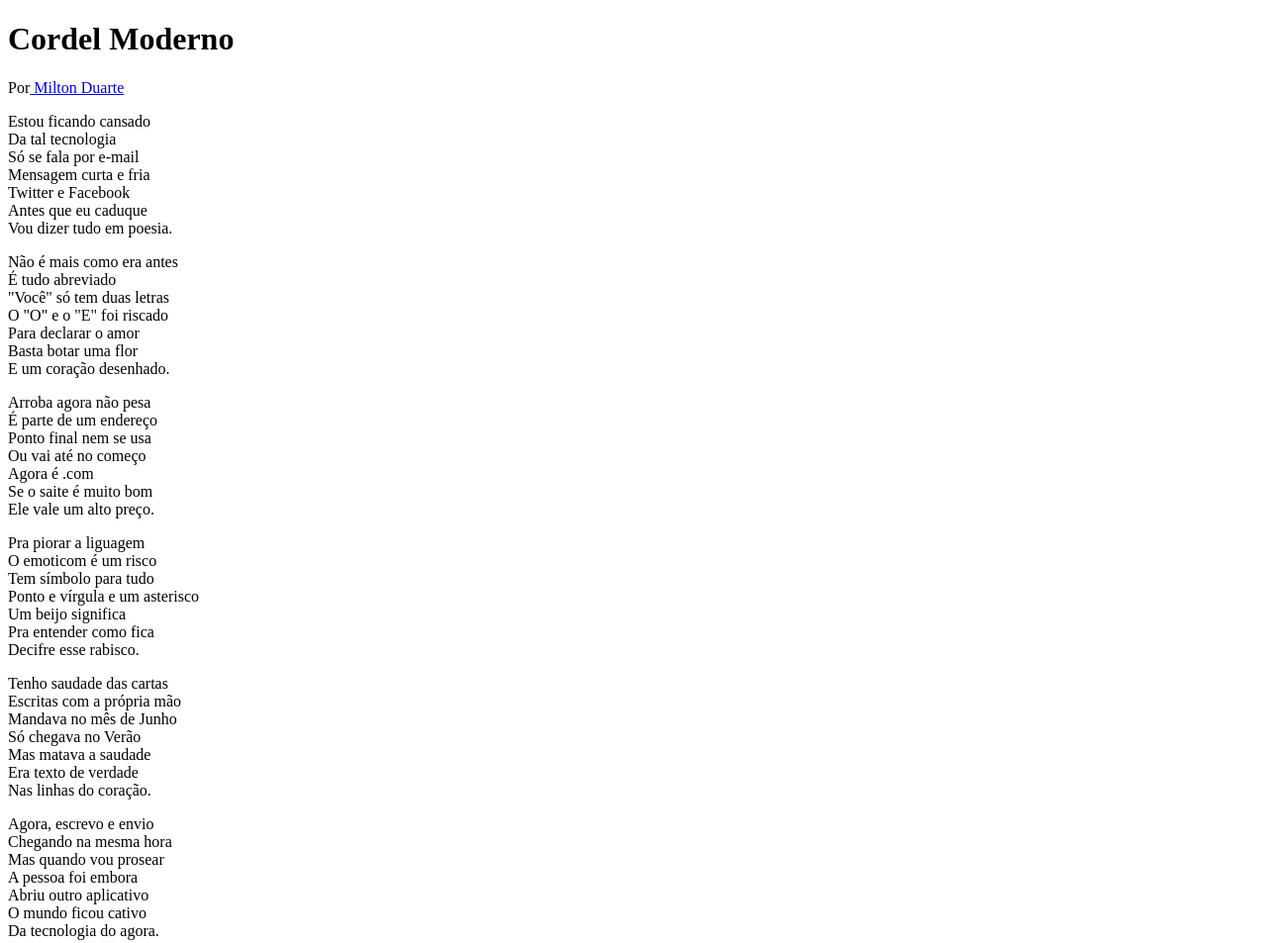
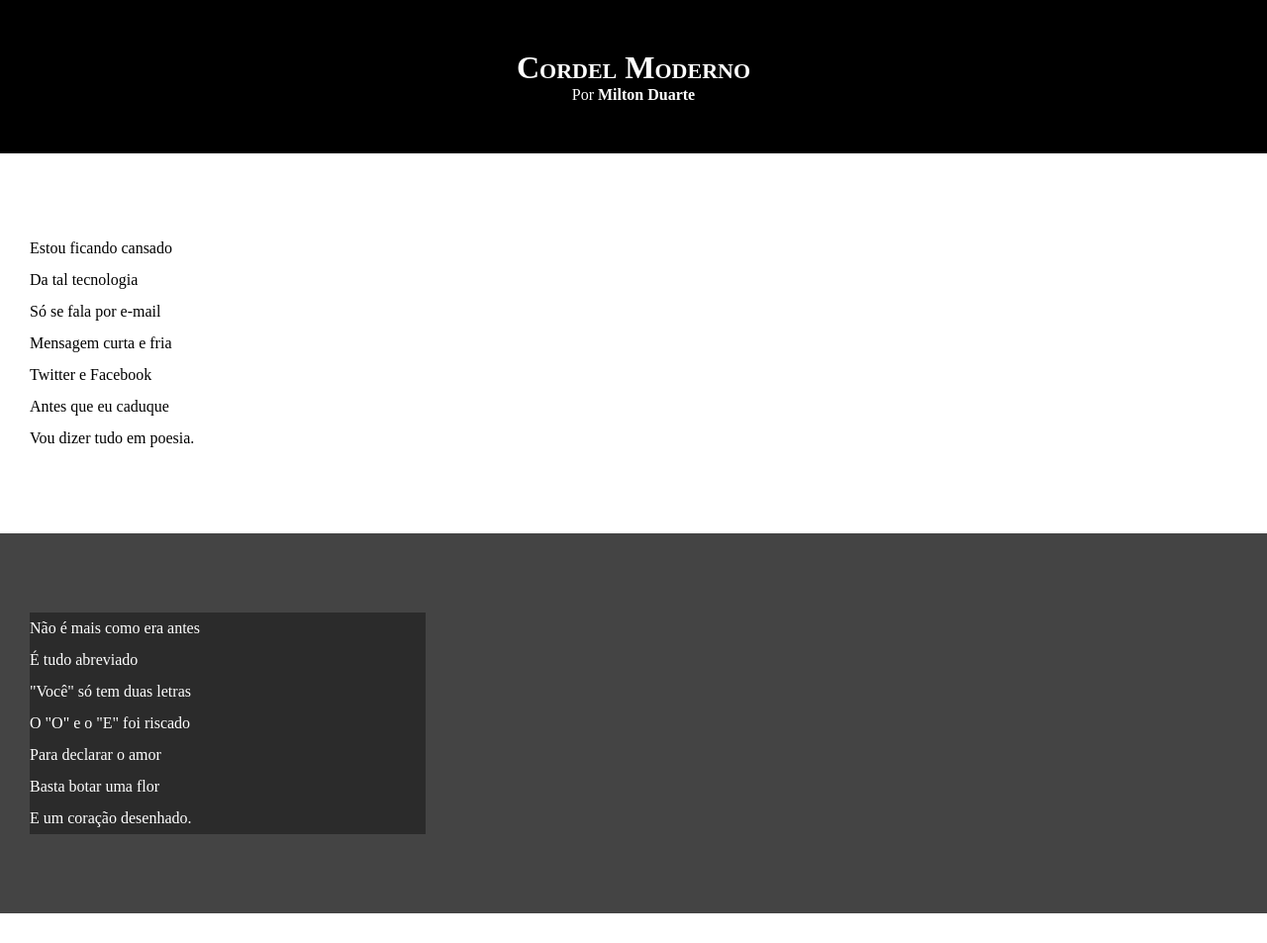
Before and after one commit to giliardolv/html-css, a plain HTML site: page desafios/d012/index.html in a window 1280 px wide. Shown: the top 953 px of the page at 99% size. Drawn offline with Linux system fonts and the light colour scheme.

Commit message:
atualizei o desafio 12

```diff
--- a/desafios/d012/index.html
+++ b/desafios/d012/index.html
@@ -13,7 +13,7 @@
         <p>Por<a href="https://www.recantodasletras.com.br/poesias/3186743"> Milton Duarte</a></p>
     </header>
 
-    <section>
+    <section class="normal">
             <p>
                 Estou ficando cansado <br>
                 Da tal tecnologia <br>
@@ -25,7 +25,7 @@
             </p>
     </section>
 
-    <section>
+    <section class="imagem">
         <p>
             Não é mais como era antes <br>
             É tudo abreviado <br>
@@ -37,7 +37,7 @@
         </p>
     </section>
 
-    <section>
+    <section class="normal">
             <p>
                 Arroba agora não pesa <br>
                 É parte de um endereço <br>
@@ -59,7 +59,7 @@
             </p>
     </section>
 
-    <section>
+    <section class="imagem">
             <p>
                 Tenho saudade das cartas <br>
                 Escritas com a própria mão <br>
@@ -71,7 +71,7 @@
             </p>
     </section>
 
-    <section>
+    <section class="normal">
             <p>
                 Agora, escrevo e envio <br>
                 Chegando na mesma hora <br>
--- a/desafios/d012/style.css
+++ b/desafios/d012/style.css
@@ -1 +1,66 @@
 @charset "UTF-8";
+
+*{
+    margin: 0px;
+    padding: 0px;
+}
+
+html, body{
+    min-height: 100vh;
+    background-color: darkgray;
+}
+
+header{
+    background-color: black;
+    color: white;
+    text-align: center;
+}
+
+header > h1{
+    padding-top: 50px;
+    font-variant: small-caps;
+}
+
+header > p{
+    padding-bottom: 50px;
+}
+
+header a, footer a{
+    color: white;
+    text-decoration: none;
+    font-weight: bolder;
+}
+
+header a:hover, footer a:hover{
+    text-decoration: underline;
+}
+
+section{
+    padding-top: 10vh;
+    padding-bottom: 10vh;
+    line-height: 2em;
+    padding-left: 30px;
+}
+
+section.normal{
+    background-color: white;
+    color: black;
+}
+
+section.imagem{
+    background-color:rgb(68, 68, 68);
+    color: white;
+}
+
+section.imagem > p{
+    background-color: rgba(0, 0, 0, 0.37);
+    width: 400px;
+}
+
+
+footer{
+    background-color: black;
+    text-align: center;
+    color: white;
+    padding: 10px;
+}
```
